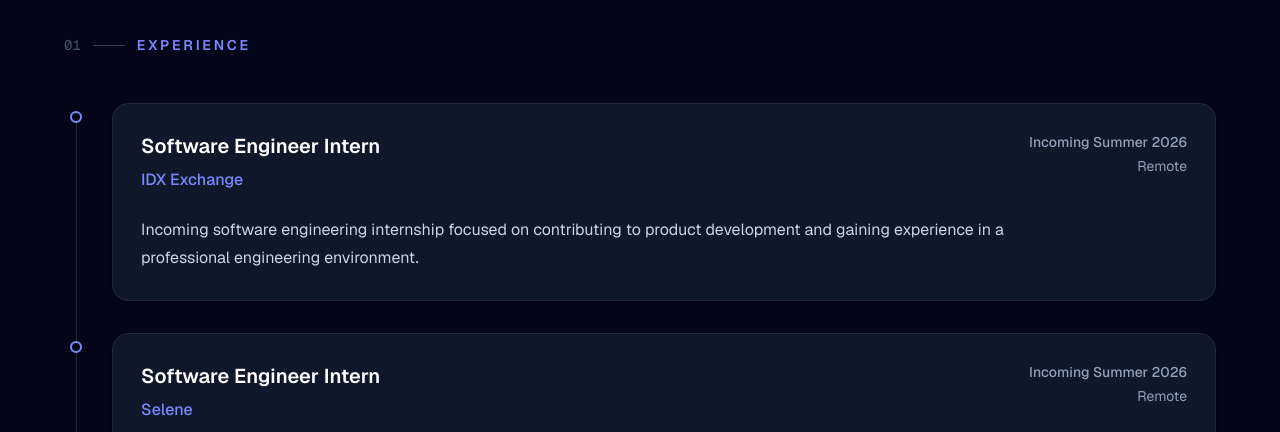
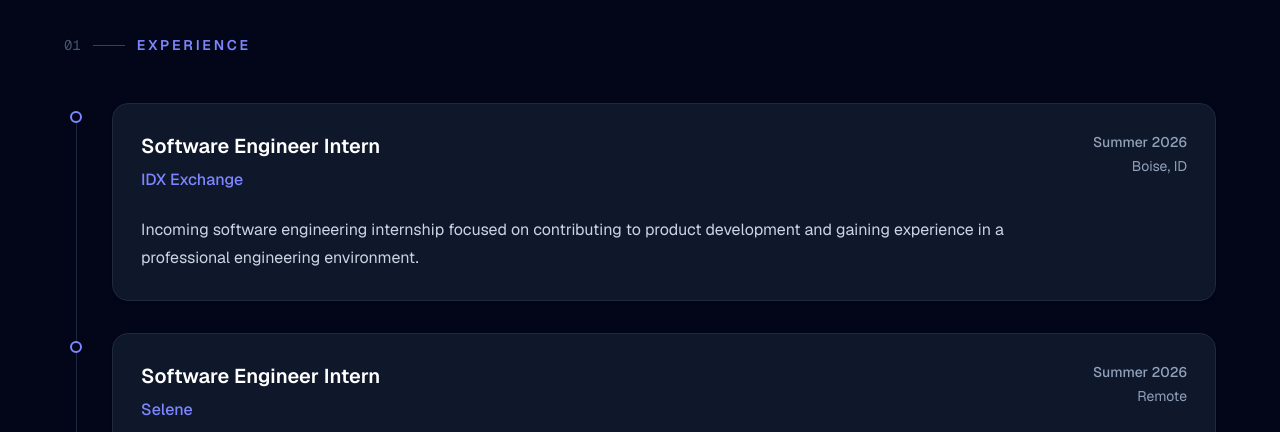
Before and after one commit to BrandonChhom/Personal-Portfolio, a Next.js app: page / in a window 1280 px wide. Shown: the part 857-1289 px from the top of the page. Built offline with nearby package versions, Linux system fonts and the light colour scheme.

Commit message:
updating experience data and loc

```diff
--- a/src/data/experience.js
+++ b/src/data/experience.js
@@ -2,15 +2,15 @@ const experience = [
   {
     title: "Software Engineer Intern",
     organization: "IDX Exchange",
-    date: "Incoming Summer 2026",
-    location: "Remote",
+    date: "Summer 2026",
+    location: "Boise, ID",
     description:
       "Incoming software engineering internship focused on contributing to product development and gaining experience in a professional engineering environment.",
   },
   {
     title: "Software Engineer Intern",
     organization: "Selene",
-    date: "Incoming Summer 2026",
+    date: "Summer 2026",
     location: "Remote",
     description:
       "Incoming software engineering internship where I will continue building practical development experience and contributing to software projects.",
```
